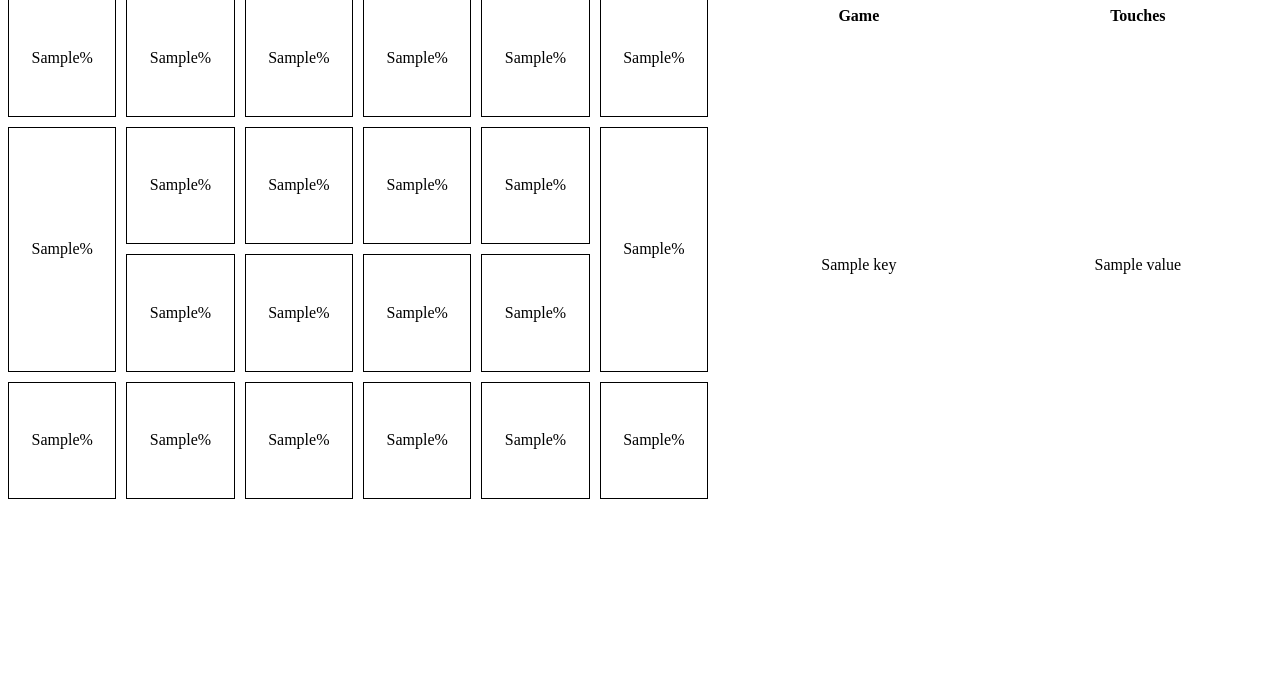
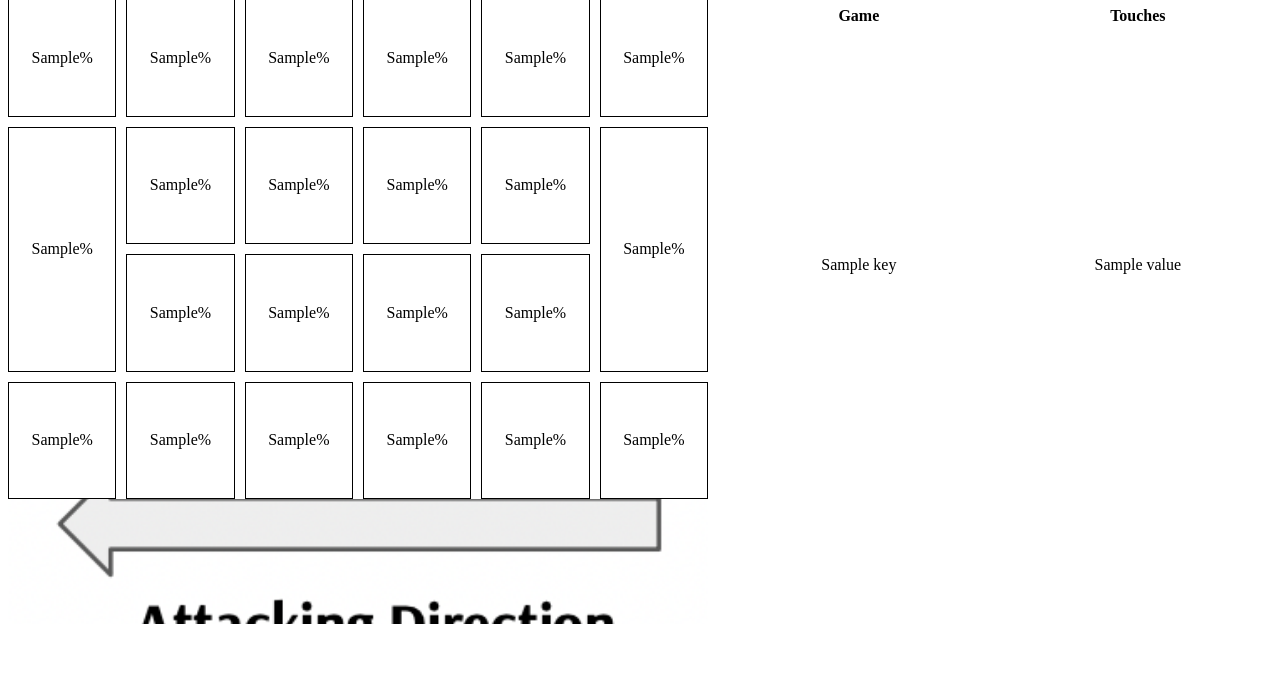
Before and after one commit to lyla0427/Touchbox_project, a Django app: template touchbox/templates/touchbox/touchmap.html in a window 1280 px wide. Shown: the part 127-800 px from the top of the page. Run offline with Django 4.2, Linux system fonts and the light colour scheme; the template is opened without the code that fills it: most values are stand-ins (such as "Sample title", 1, 10 or a date in 2020).

Commit message:
add direction image

```diff
--- a/touchbox/templates/touchbox/touchmap.html
+++ b/touchbox/templates/touchbox/touchmap.html
@@ -17,6 +17,17 @@
     </style>
 </head>
 <style>
+    .touchmapimage {
+        background-image: url({% static 'touchbox/attacking_dir.jpeg' %});
+        height: 25%;
+        background-position: center;
+        background-repeat: no-repeat;
+        background-size: cover;
+        display: flex;
+        align-items: center;
+        justify-content: center;
+    }
+
     .playerWrapper {
         display: flex;
     }
@@ -135,6 +146,7 @@
     <h1>{{ player_number }} & {{ player_name }} vs {{ opponent }}</h1>
 </div>
 <div class="contentWrapper">
+    <div class="fieldwrapper">
         <div class="wrapper">
             <div class="box one">{{ touchmap_percentage.area3 }}</div>
             <div class="box one">{{ touchmap_percentage.area7 }}</div>
@@ -159,6 +171,10 @@
             <div class="box one">{{ touchmap_percentage.area16 }}</div>
             <div class="box one">{{ touchmap_percentage.area20 }}</div>
         </div>
+        <div class="touchmapimage">
+        </div>
+    </div>
+
 
     {% block content %}
         <table>
```
Also changed, not shown: touchbox/templates/touchbox/playerDetail.html (+16 -1 lines), touchbox/static/touchbox/attacking_dir.jpeg (added). Lines whose indentation alone changed are shown as unchanged.
